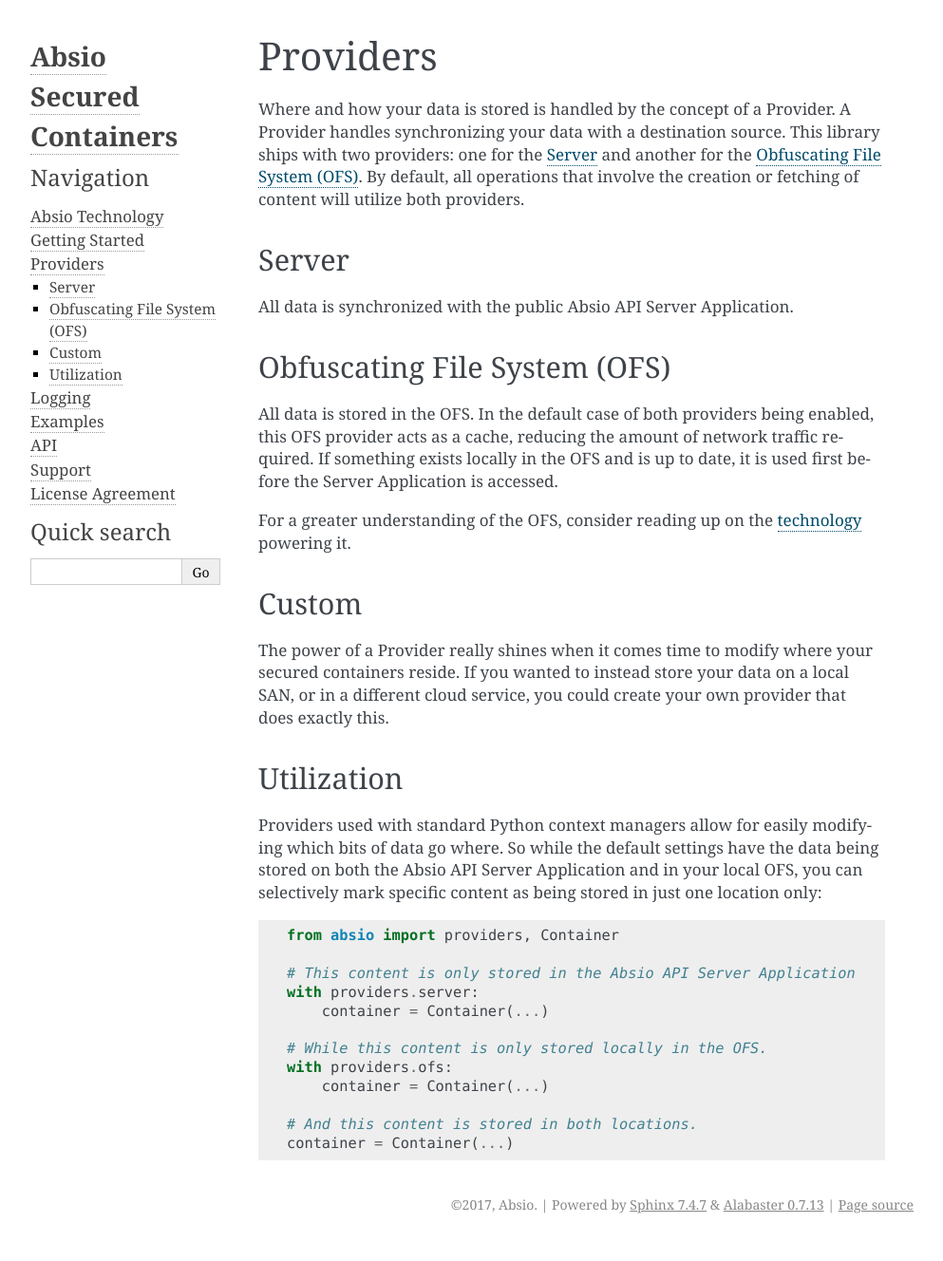
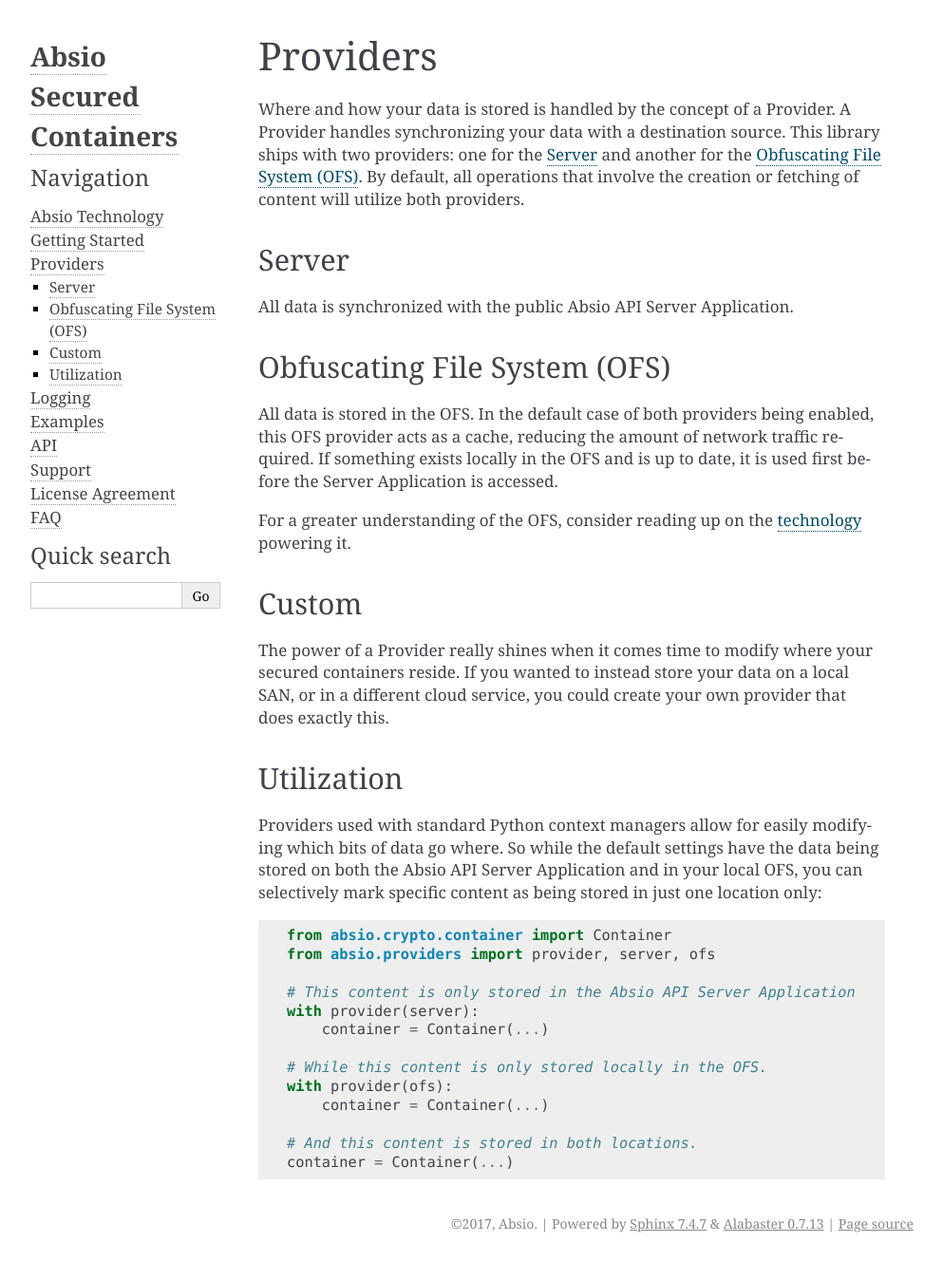
Before and after one commit to Absio/python-absio-secured-container, a Sphinx documentation site: the page built from docs/providers.rst, in a window 1280 px wide. Shown: the whole page at 95% size, without its empty margins (148-1141 px from the left). Built offline with Sphinx 7.4.7, drawn with Linux system fonts in a browser that asks for light colours.

Commit message:
Update docs.

```diff
--- a/docs/contents.rst.inc
+++ b/docs/contents.rst.inc
@@ -16,3 +16,4 @@
    api
    support
    license
+   faq
--- a/docs/providers.rst
+++ b/docs/providers.rst
@@ -43,14 +43,15 @@
 Application and in your local OFS, you can selectively mark specific content as being stored in
 just one location only::
 
-    from absio import providers, Container
+    from absio.crypto.container import Container
+    from absio.providers import provider, server, ofs
 
     # This content is only stored in the Absio API Server Application
-    with providers.server:
+    with provider(server):
         container = Container(...)
 
     # While this content is only stored locally in the OFS.
-    with providers.ofs:
+    with provider(ofs):
         container = Container(...)
 
     # And this content is stored in both locations.
```
Also changed, not shown: docs/examples.rst (+2 -30 lines), docs/faq.rst (added, +7 -0 lines), docs/quickstart.rst (+3 -4 lines).
